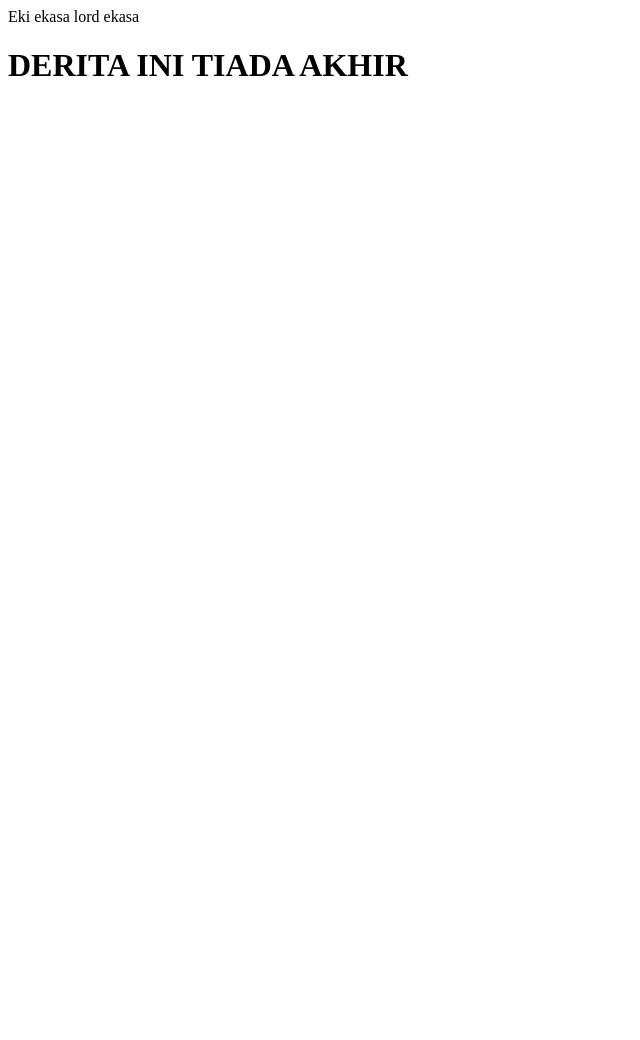
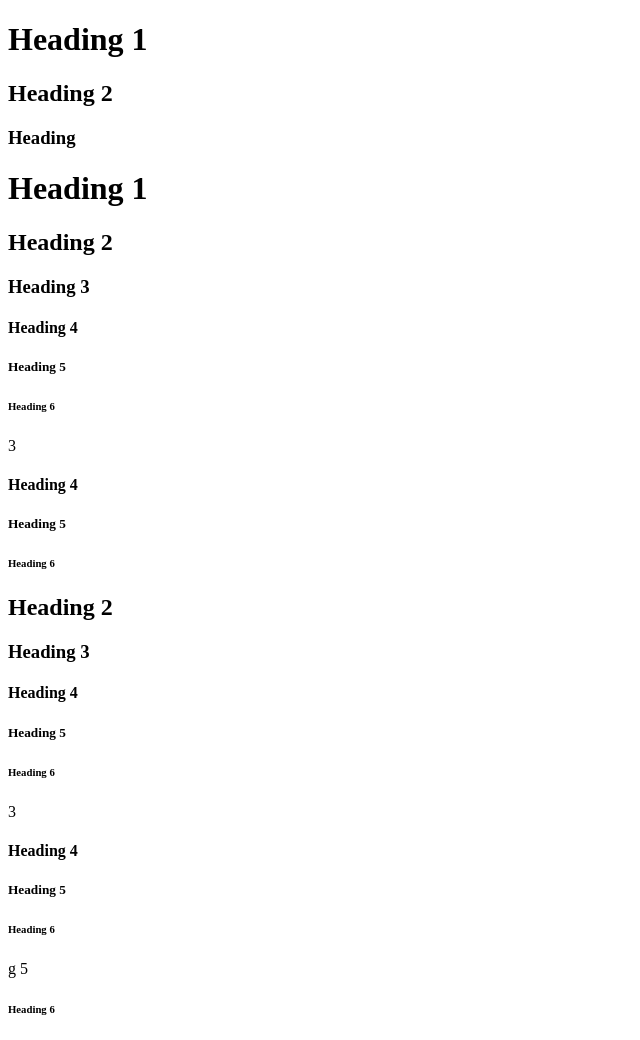
Before and after one commit to rezkyekaputra/bebekfun.github.io, a plain HTML site: page index.html in a window 1280 px wide. Shown: the whole page, without its empty margins (0-640 px from the left). Before the commit the page ends 800 px from the top, so only its background shows below. Drawn offline with Linux system fonts and the light colour scheme.

Commit message:
Update index.html

```diff
--- a/index.html
+++ b/index.html
@@ -1,2 +1,46 @@
-<p>Eki ekasa lord ekasa</p>
-<h1>DERITA INI TIADA AKHIR</h1>
+<!DOCTYPE html>
+<html>
+<body>
+
+<h1>Heading 1</h1>
+<h2>Heading 2</h2>
+<h3>Heading<!DOCTYPE html>
+<html>
+<body>
+
+<h1>Heading 1</h1>
+<h2>Heading 2</h2>
+<h3>Heading 3</h3>
+<h4>Heading 4</h4>
+<h5>Heading 5</h5>
+<h6>Heading 6</h6>
+
+</body>
+</html>
+
+ 3</h3>
+<h4>Heading 4</h4>
+<h5>Heading 5</h5>
+<h6>Heading 6</h6>
+<h2>Heading 2</h2>
+<h3>Heading 3</h3>
+<h4>Heading 4</h4>
+<h5>Heading 5</h5>
+<h6>Heading 6</h6>
+
+</body>
+</html>
+
+ 3</h3>
+<h4>Heading 4</h4>
+<h5>Heading 5</h5>
+<h6>Heading 6</h6>
+
+</body>
+</html>
+
+g 5</h5>
+<h6>Heading 6</h6>
+
+</body>
+</html>
```
